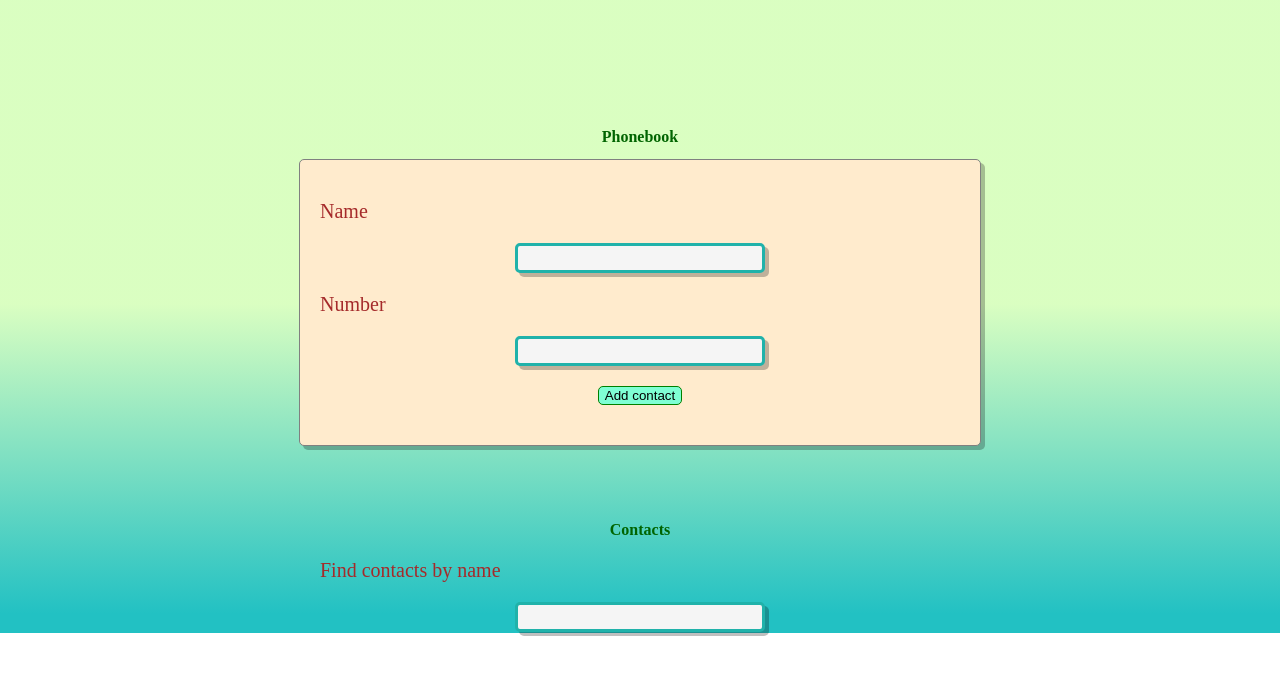
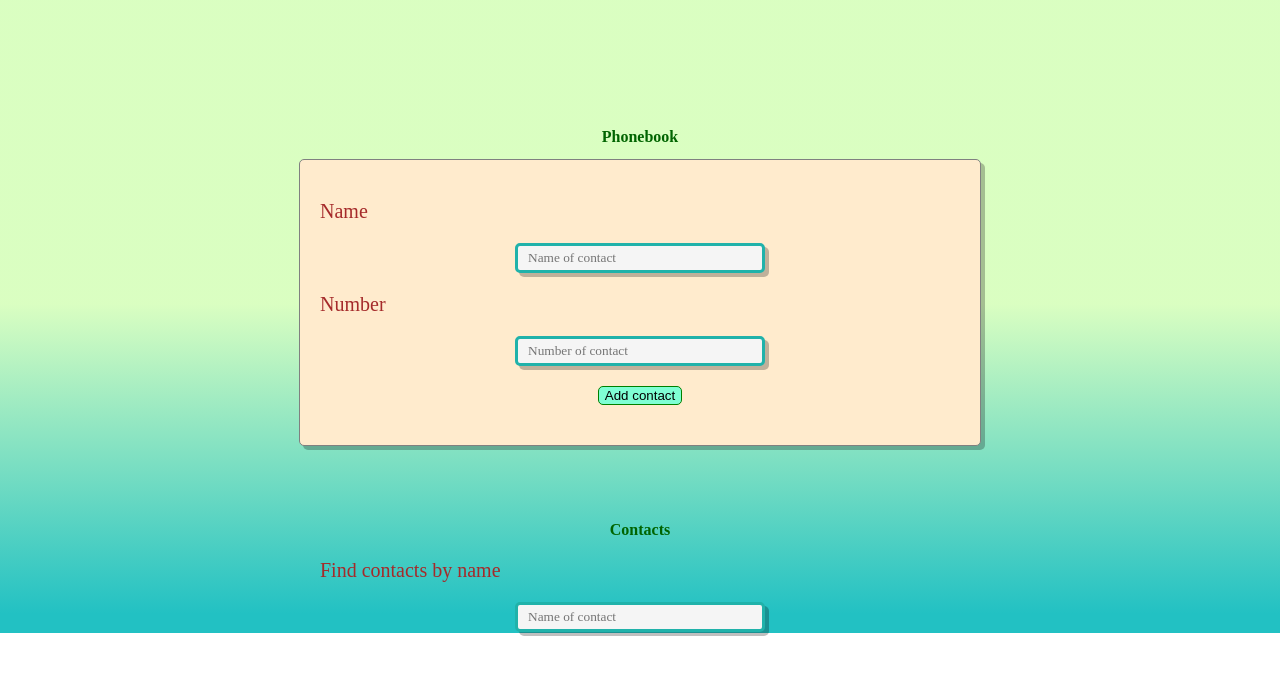
Before and after one commit to mariia-m-m/goit-react-hw-02-phonebook, a React (Create React App) app: page / in a window 1280 px wide. Shown: the top 674 px of the page. Built offline with nearby package versions, Linux system fonts and the light colour scheme.

Commit message:
add placeholder

```diff
--- a/src/components/App.jsx
+++ b/src/components/App.jsx
@@ -47,6 +47,7 @@ export class App extends Component {
               value={this.state.value}
               onChange={this.onChange}
               className={styles.input}
+              placeholder="Name of contact"
               type="text"
               name="filter"
               pattern="^[a-zA-Zа-яА-Я]+(([' -][a-zA-Zа-яА-Я ])?[a-zA-Zа-яА-Я]*)*$"
--- a/src/components/Form.jsx
+++ b/src/components/Form.jsx
@@ -38,6 +38,7 @@ class Form extends Component {
               value={this.state.name}
               onChange={this.onChange}
               className={styles.input}
+              placeholder="Name of contact"
               id="get-name"
               type="text"
               name="name"
@@ -52,6 +53,7 @@ class Form extends Component {
               id="get-number"
               onChange={this.onChange}
               className={styles.input}
+              placeholder="Number of contact"
               value={this.state.number}
               type="tel"
               name="number"
```
